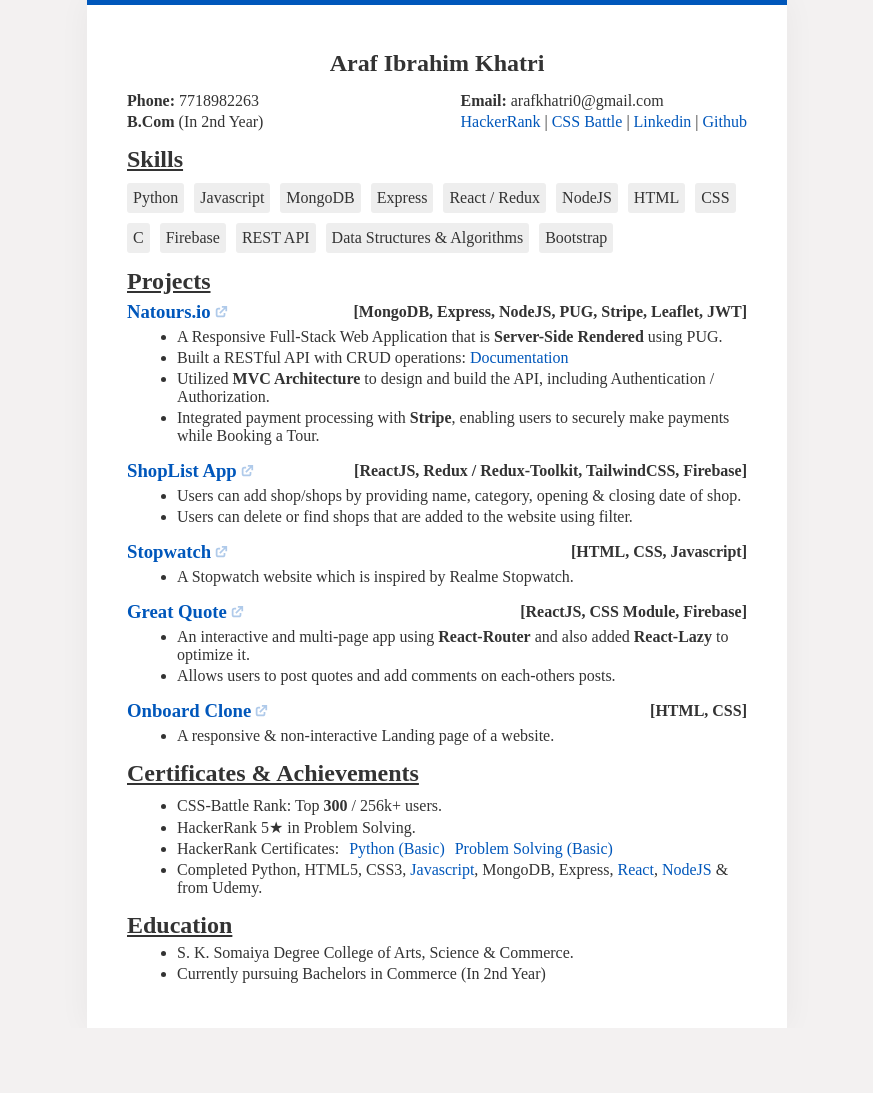
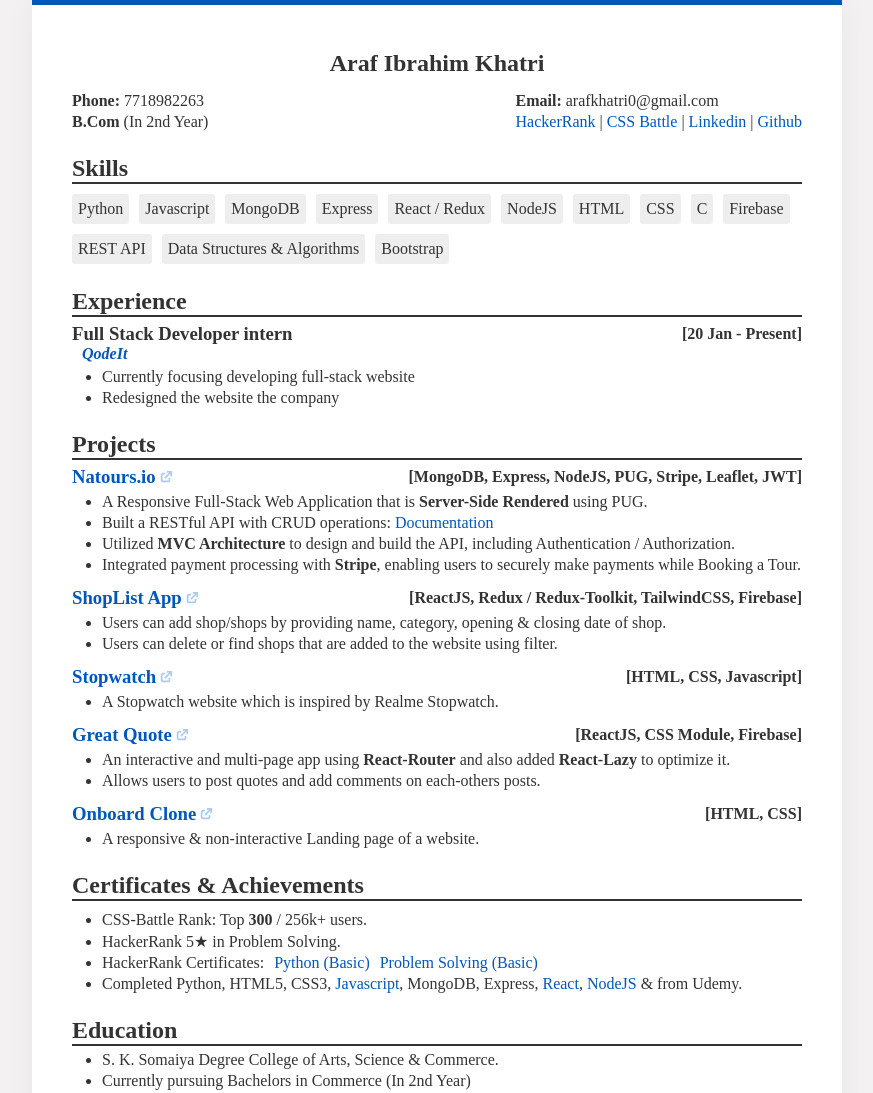
Before and after one commit to Araf-Khatri/araf-khatri.github.io, a plain HTML site: page index.html in a window 1280 px wide. Shown: the top 1093 px of the page, without its empty margins (203-1076 px from the left). Before the commit the page ends 1028 px from the top, so only its background shows below. Drawn offline with Linux system fonts and the light colour scheme.

Commit message:
added experience

```diff
--- a/index.html
+++ b/index.html
@@ -60,12 +60,30 @@
         </div>
       </div>
 
+      <div id="Experience" class="section">
+        <h2>Experience</h2>
+
+        <div class="experience project">
+          <div class="experience-flex">
+            <h3>
+              Full Stack Developer intern
+            </h3>
+            <h4>[20 Jan - Present]</h4>
+          </div>
+          <h4><i> QodeIt </i></h4>
+          <ul>
+            <li>Currently focusing developing full-stack website</li>
+            <li>Redesigned the website the company</li>
+          </ul>
+        </div>
+      </div>
+
       <div id="projects" class="section">
         <h2>Projects</h2>
 
         <div class="project">
           <h3 class="name">
-            <a target="_blank" href="https://shoplist-app-araf.netlify.app/">
+            <a href="not-found.html">
               <div class="flex center">
                 <p>Natours.io</p>
                 <img class="svg" src="link.svg" />
@@ -89,8 +107,15 @@
               >
             </li>
             <!-- <li>Every Tour has a Tourists & Guides.</li> -->
-            <li>Utilized <span class="bold">MVC Architecture</span> to design and build the API, including Authentication / Authorization.</li>
-            <li>Integrated payment processing with <span class="bold">Stripe</span>, enabling users to securely make payments while Booking a Tour.</li>
+            <li>
+              Utilized <span class="bold">MVC Architecture</span> to design and
+              build the API, including Authentication / Authorization.
+            </li>
+            <li>
+              Integrated payment processing with
+              <span class="bold">Stripe</span>, enabling users to securely make
+              payments while Booking a Tour.
+            </li>
           </ul>
         </div>
         <div class="project">
--- a/style.css
+++ b/style.css
@@ -5,6 +5,10 @@
 
 * {
   margin: 0;
+}
+
+html {
+  font-size: 62.5%;
 }
 
 body {
@@ -15,11 +19,13 @@ body {
   display: grid;
   place-items: center;
   background: #f3f1f1;
+  font-size: 1.6rem;
 }
+a,
 a:active,
 a:hover,
 a:link,
-a:visited {
+a:visited,i {
   text-decoration: none;
   color: var(--ResumeLinks);
 }
@@ -30,18 +36,19 @@ a:visited {
 }
 
 h2 {
-  text-decoration: underline;
+  border-bottom: 2px solid;
+  /* text-decoration: underline; */
   /* border-bottom: 1px solid ; */
 }
 .stack {
   color: #333;
   margin-left: auto;
-  font-size: 1rem;
+  font-size: 1.6rem;
 }
 #paper {
   border-top: 5px solid var(--ResumeLinks);
-  font-size: 16px;
-  width: 700px;
+  /* font-size: 16px; */
+  width: 810px;
   height: 100%;
   /* height: 100vh; */
   /* aspect-ratio: 1/ 1.4142; */
@@ -57,6 +64,16 @@ h2 {
   text-align: center;
   border: none;
   text-decoration: none;
+}
+
+.experience h4 {
+  padding-left: 10px;
+}
+
+.experience-flex {
+  display: flex;
+  align-items: center;
+  justify-content: space-between;
 }
 
 .flex {
@@ -82,13 +99,13 @@ span {
 }
 
 .section {
-  margin-top: 15px;
+  margin-top: 2.4rem;
   width: 100%;
 }
 
 #skills .flex {
-  margin-top: 10px;
-  gap: 10px;
+  margin-top: 1rem;
+  gap: 1rem;
   /* justify-content: space-around; */
   flex-wrap: wrap;
 }
@@ -101,10 +118,11 @@ span {
 
 .project {
   margin-top: 6px;
-  margin-bottom: 15px;
+  margin-bottom: 1.3rem;
 }
 ul {
   margin: 2px 0 0 10px;
+  padding-inline-start: 20px;
   /* text-indent: 5px; */
 }
 ul li:first-child {
@@ -112,7 +130,7 @@ ul li:first-child {
 }
 
 .all {
-  margin-top: 10px;
+  margin-top: 1rem;
 }
 li {
   margin-top: 3px;
@@ -120,7 +138,7 @@ li {
 
 .hackerrank div {
   display: flex;
-  gap: 10px;
+  gap: 1rem;
 }
 
 /* scrollbar width */
```
Also changed, not shown: not-found.html (added, +12 -0 lines).
